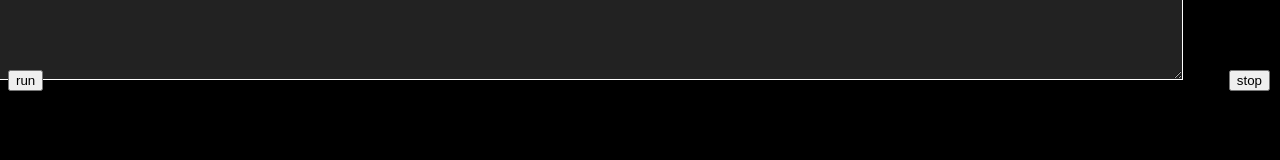
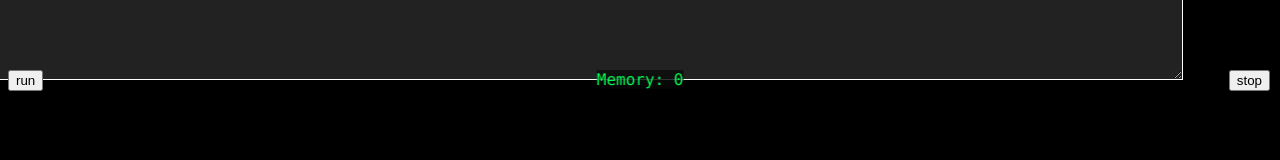
Before and after one commit to Electogenius/ails, a plain HTML site: page index.html in a window 1280 px wide. Both pictures are taken after a click on the button "run". Shown: the part 250-410 px from the top of the page. Drawn offline with Linux system fonts and the light colour scheme.

Commit message:
memory indicator thingy

```diff
--- a/index.html
+++ b/index.html
@@ -47,16 +47,26 @@
 			/*line-height: 20px;*/
 			font-size: 15px;
 		}
-		button{
+		button, #mem{
 			top:40vh;
 			z-index: 50;
 			position: absolute;
+		}
+		#mem{
+			font-family: ui-monospace,menlo,monospace;
+			color:#0f5;
+			left:50vw;
+			transform: translateX(-50%);
+			background-color: #0008;
+			backdrop-filter: blur(10px);
+			-webkit-backdrop-filter: blur(10px)
 		}
 	</style>
 	<script src="src/index.js" type="text/javascript" charset="utf-8"></script>
 	<textarea autocapitalize="off" spellcheck="false" autocomplete="off" name="code" id=code rows="8" cols="40"></textarea>
 	<div id="ln">1</div>
 	<button id=run>run</button>
+	<span id=mem></span>
 	<button onclick="location=location.href" style="right:10px">stop</button>
 	<script>
 		let code=""
--- a/src/index.js
+++ b/src/index.js
@@ -27,7 +27,7 @@ function Ails(index = 0) {
 	if (/^sub \d+/.test(ln)) {
 		memory -= n(code[ln.slice(4)])
 	}
-
+	mem.innerText="Memory: "+memory
 	if (index != (code.length - 1)) window.requestAnimationFrame(() => Ails(index + 1))
 }
 
```
